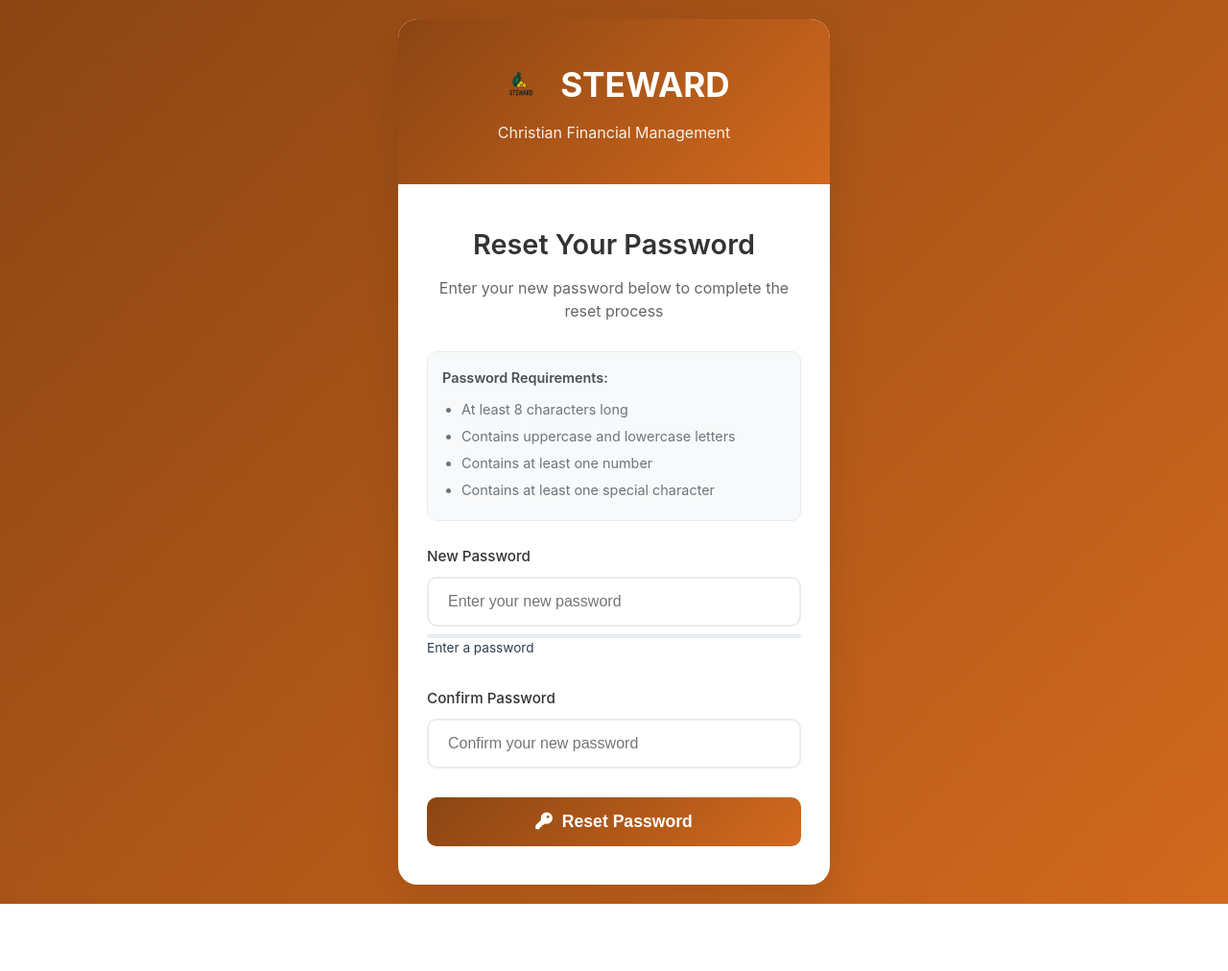
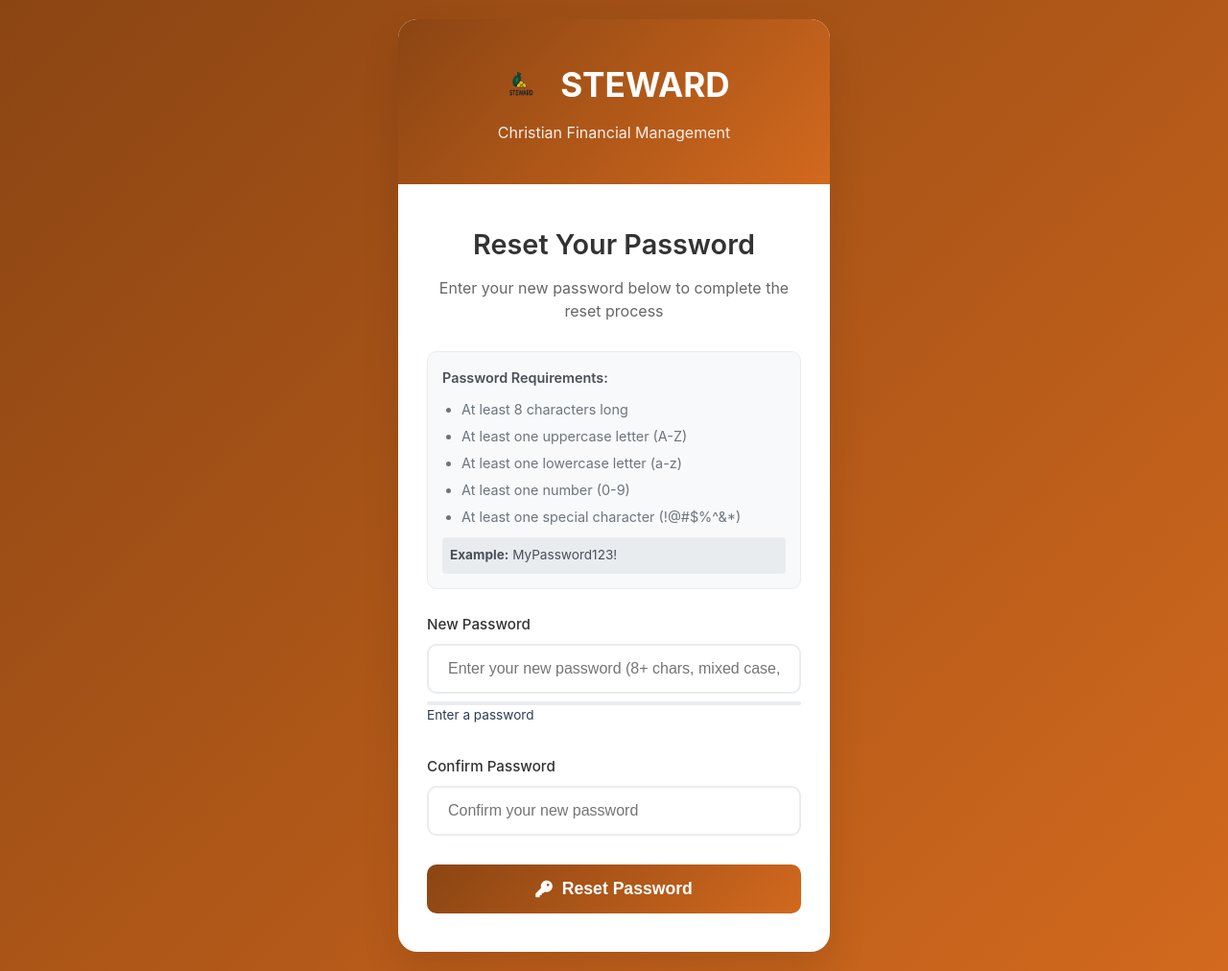
Before and after one commit to ronnietee/wealth-wise, a Flask app: template templates/reset_password.html in a window 1280 px wide. Shown: the whole page at 96% size. Before the commit the page ends 942 px from the top, so only its background shows below. Run offline with Flask 3, Linux system fonts and the light colour scheme; the template is opened without the code that fills it, so the values that code supplies are empty.

Commit message:
Improve password requirement clarity on frontend
- Updated password requirement text to be more specific and clear
- Added character range examples (A-Z, a-z, 0-9, !@#$%^&*)
- Added example password (MyPassword123!) to all forms
- Updated placeholder text to include requirement hints
- Improved error messages to be more user-friendly
- Made requirements consistent across all password forms
- Enhanced user experience with clear visual guidance

```diff
--- a/static/js/auth.js
+++ b/static/js/auth.js
@@ -199,7 +199,7 @@ function handleRegister(e) {
     }
 
     if (!validatePassword(data.password)) {
-        showNotification('Password does not meet requirements. Must be 8+ characters with uppercase, lowercase, number, and special character.', 'error');
+        showNotification('Password must be at least 8 characters long and contain uppercase letters, lowercase letters, numbers, and special characters.', 'error');
         return;
     }
 
--- a/templates/reset_password.html
+++ b/templates/reset_password.html
@@ -308,16 +308,20 @@
                                  <h4>Password Requirements:</h4>
                                  <ul>
                                      <li>At least 8 characters long</li>
-                            <li>Contains uppercase and lowercase letters</li>
-                            <li>Contains at least one number</li>
-                            <li>Contains at least one special character</li>
+                                     <li>At least one uppercase letter (A-Z)</li>
+                                     <li>At least one lowercase letter (a-z)</li>
+                                     <li>At least one number (0-9)</li>
+                                     <li>At least one special character (!@#$%^&*)</li>
                                  </ul>
+                                 <div style="margin-top: 10px; padding: 8px; background: #e9ecef; border-radius: 4px; font-size: 0.85rem; color: #495057;">
+                                     <strong>Example:</strong> MyPassword123!
+                                 </div>
                              </div>
 
                     <form id="resetPasswordForm">
                         <div class="form-group">
                             <label for="newPassword">New Password</label>
-                            <input type="password" id="newPassword" name="password" placeholder="Enter your new password" required>
+                            <input type="password" id="newPassword" name="password" placeholder="Enter your new password (8+ chars, mixed case, numbers, symbols)" required>
                             <div class="password-strength">
                                 <div class="strength-bar">
                                     <div class="strength-fill" id="strengthBar"></div>
```
Also changed, not shown: templates/index.html (+8 -4 lines), templates/settings.html (+9 -5 lines). Lines whose indentation alone changed are shown as unchanged.
